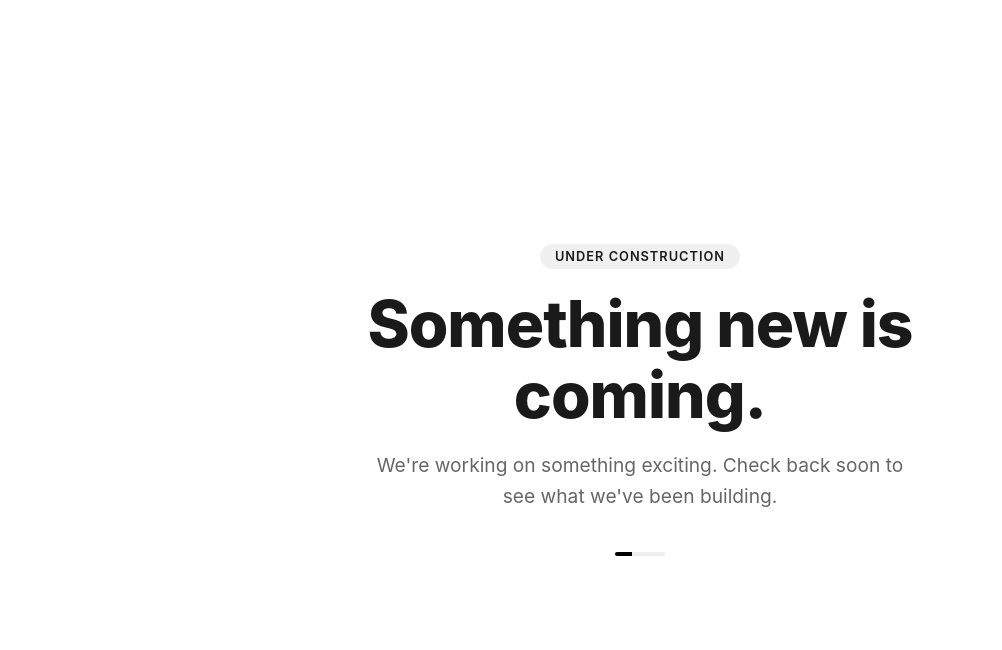
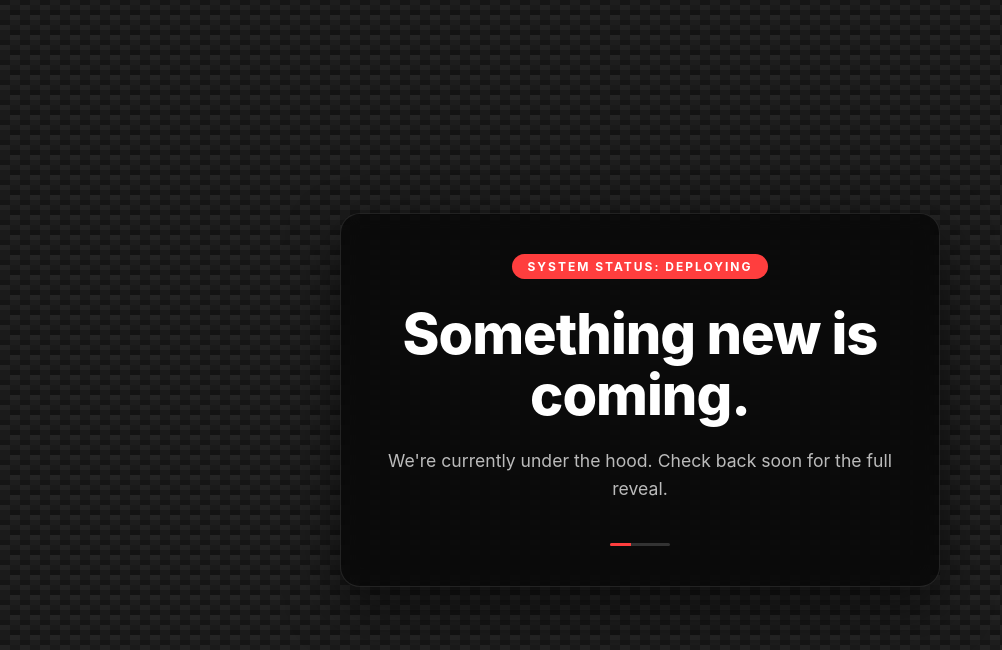
Before and after one commit to cadtocarbon/COMING-SOON, a plain HTML site: page index.html in a window 1280 px wide. Shown: the whole page, without its empty margins (0-1002 px from the left). Drawn offline with Linux system fonts and the light colour scheme.

Commit message:
index.html

```diff
--- a/index.html
+++ b/index.html
@@ -5,7 +5,6 @@
     <meta name="viewport" content="width=device-width, initial-scale=1.0">
     <title>Coming Soon</title>
     <style>
-        /* Modern reset and font setup */
         * {
             box-sizing: border-box;
             margin: 0;
@@ -14,8 +13,18 @@
 
         body {
             font-family: -apple-system, BlinkMacSystemFont, "Segoe UI", Roboto, Helvetica, Arial, sans-serif;
-            background-color: #ffffff;
-            color: #1a1a1a;
+            /* Carbon Fiber CSS Pattern */
+            background:
+                linear-gradient(27deg, #151515 5px, transparent 5px) 0 5px,
+                linear-gradient(207deg, #151515 5px, transparent 5px) 10px 0,
+                linear-gradient(27deg, #222 5px, transparent 5px) 0 10px,
+                linear-gradient(207deg, #222 5px, transparent 5px) 10px 5px,
+                linear-gradient(90deg, #1b1b1b 10px, transparent 10px),
+                linear-gradient(#1d1d1d 25%, #1a1a1a 25%, #1a1a1a 50%, transparent 50%, transparent 75%, #242424 75%, #242424);
+            background-color: #131313;
+            background-size: 20px 20px;
+
+            color: #ffffff;
             display: flex;
             align-items: center;
             justify-content: center;
@@ -24,24 +33,30 @@
         }
 
         .container {
-            padding: 20px;
+            padding: 40px;
             max-width: 600px;
+            background: rgba(0, 0, 0, 0.6); /* Semi-transparent black */
+            backdrop-filter: blur(10px); /* Blurs the carbon fiber behind the box */
+            border: 1px solid rgba(255, 255, 255, 0.1);
+            border-radius: 20px;
+            box-shadow: 0 20px 50px rgba(0,0,0,0.5);
         }
 
         .badge {
             display: inline-block;
-            background: #f0f0f0;
+            background: #ff3e3e; /* Red accent for a racing/carbon feel */
+            color: white;
             padding: 5px 15px;
             border-radius: 20px;
-            font-size: 0.8rem;
-            font-weight: 600;
+            font-size: 0.75rem;
+            font-weight: 700;
             text-transform: uppercase;
-            letter-spacing: 1px;
-            margin-bottom: 20px;
+            letter-spacing: 2px;
+            margin-bottom: 25px;
         }
 
         h1 {
-            font-size: clamp(2.5rem, 8vw, 4rem);
+            font-size: clamp(2rem, 8vw, 3.5rem);
             font-weight: 800;
             line-height: 1.1;
             margin-bottom: 20px;
@@ -49,16 +64,16 @@
         }
 
         p {
-            font-size: 1.2rem;
-            color: #666;
+            font-size: 1.1rem;
+            color: #bbb;
             line-height: 1.6;
             margin-bottom: 40px;
         }
 
         .loader {
-            width: 50px;
-            height: 4px;
-            background: #eee;
+            width: 60px;
+            height: 3px;
+            background: #333;
             margin: 0 auto;
             position: relative;
             overflow: hidden;
@@ -71,7 +86,7 @@
             left: -50%;
             height: 100%;
             width: 50%;
-            background: #000;
+            background: #ff3e3e; /* Matches the badge */
             animation: loading 1.5s infinite ease-in-out;
         }
 
@@ -84,9 +99,9 @@
 <body>
 
     <div class="container">
-        <div class="badge">Under Construction</div>
+        <div class="badge">System Status: Deploying</div>
         <h1>Something new is coming.</h1>
-        <p>We're working on something exciting. Check back soon to see what we've been building.</p>
+        <p>We're currently under the hood. Check back soon for the full reveal.</p>
         <div class="loader"></div>
     </div>
 
```
